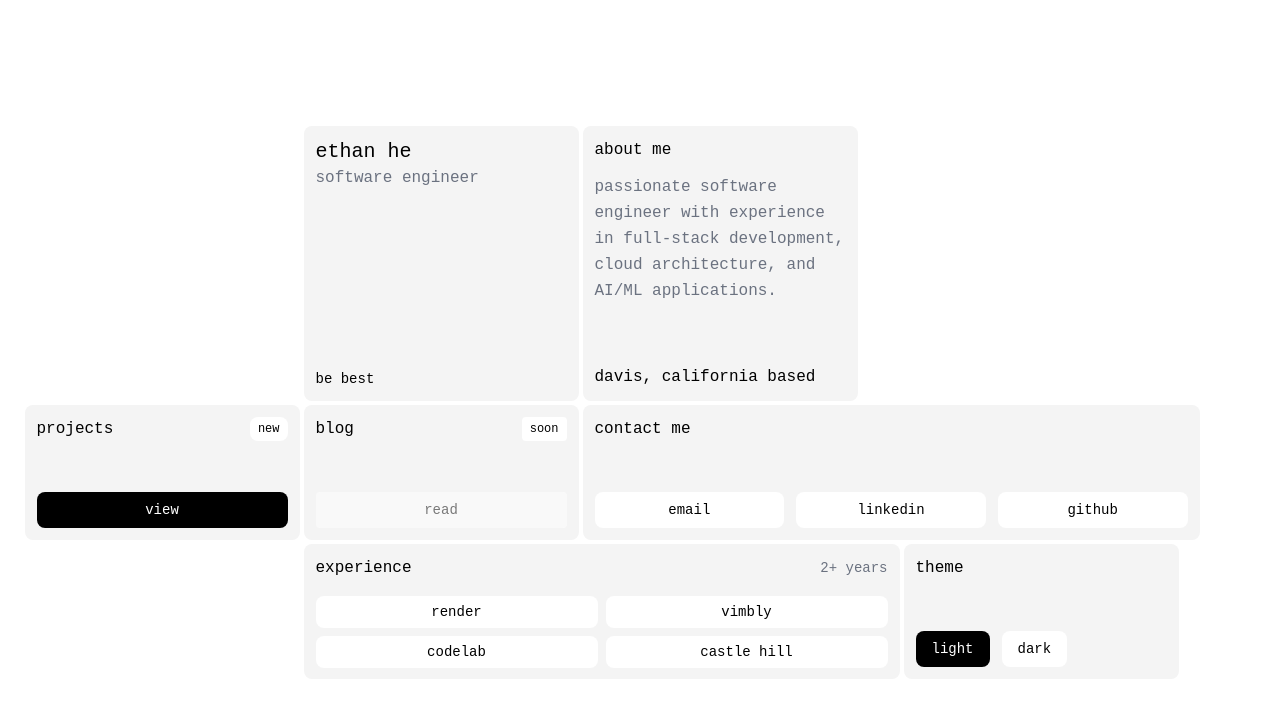
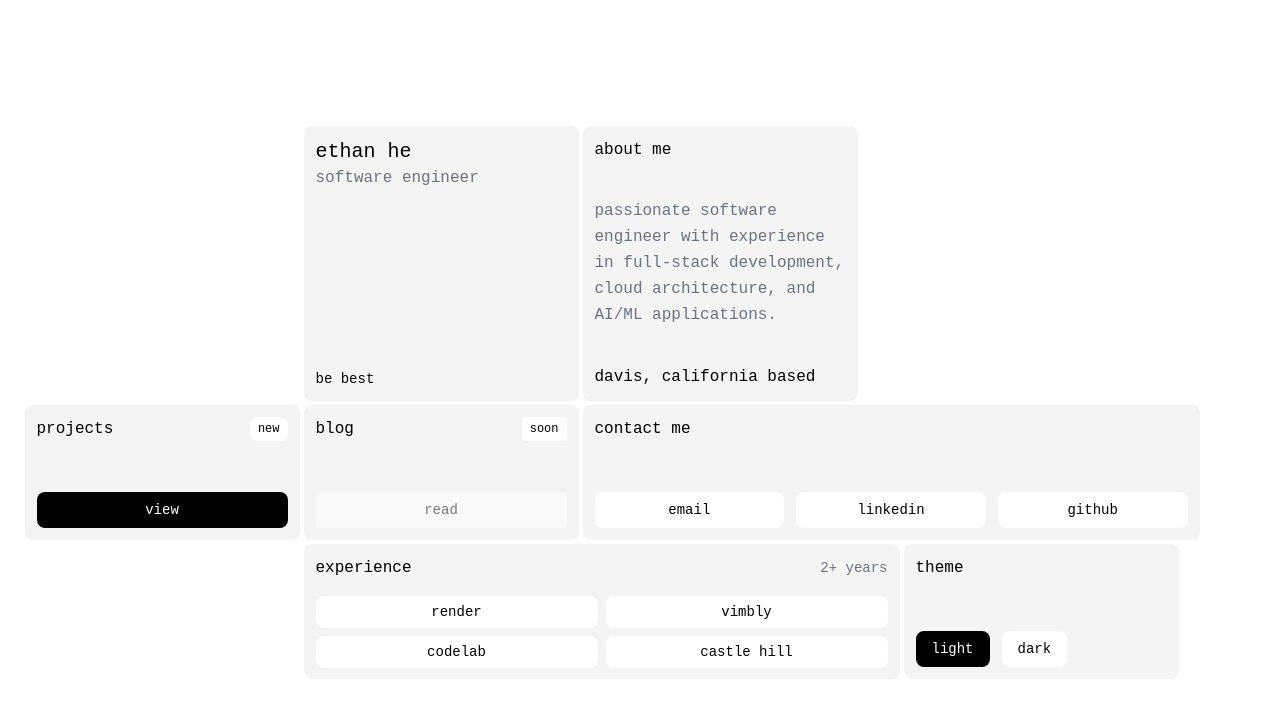
Before and after one commit to ethanlhe/ehelol, a React (Vite) app: page / in a window 1280 px wide. Shown: the top 706 px of the page. Built offline with nearby package versions, Linux system fonts and the light colour scheme.

Commit message:
Center About Me Section Text
Center the body text within the "About Me" section's box, ensuring it's vertically and horizontally centered without additional padding.

```diff
--- a/src/components/about/AboutSection.tsx
+++ b/src/components/about/AboutSection.tsx
@@ -7,11 +7,13 @@ interface AboutSectionProps {
 export const AboutSection = ({ theme, boxClasses }: AboutSectionProps) => {
   return (
     <div className={`${boxClasses} flex flex-col justify-between h-full`}>
-      <div>
-        <h2 className="font-mono mb-3">about me</h2>
-        <p className={`font-mono leading-relaxed ${theme === "dark" ? "text-gray-400" : "text-gray-500"}`}>
-          passionate software engineer with experience in full-stack development, cloud architecture, and AI/ML applications.
-        </p>
+      <div className="flex flex-col h-full">
+        <h2 className="font-mono">about me</h2>
+        <div className="flex-1 flex items-center">
+          <p className={`font-mono leading-relaxed ${theme === "dark" ? "text-gray-400" : "text-gray-500"}`}>
+            passionate software engineer with experience in full-stack development, cloud architecture, and AI/ML applications.
+          </p>
+        </div>
       </div>
       <p className="font-mono">davis, california based</p>
     </div>
```
